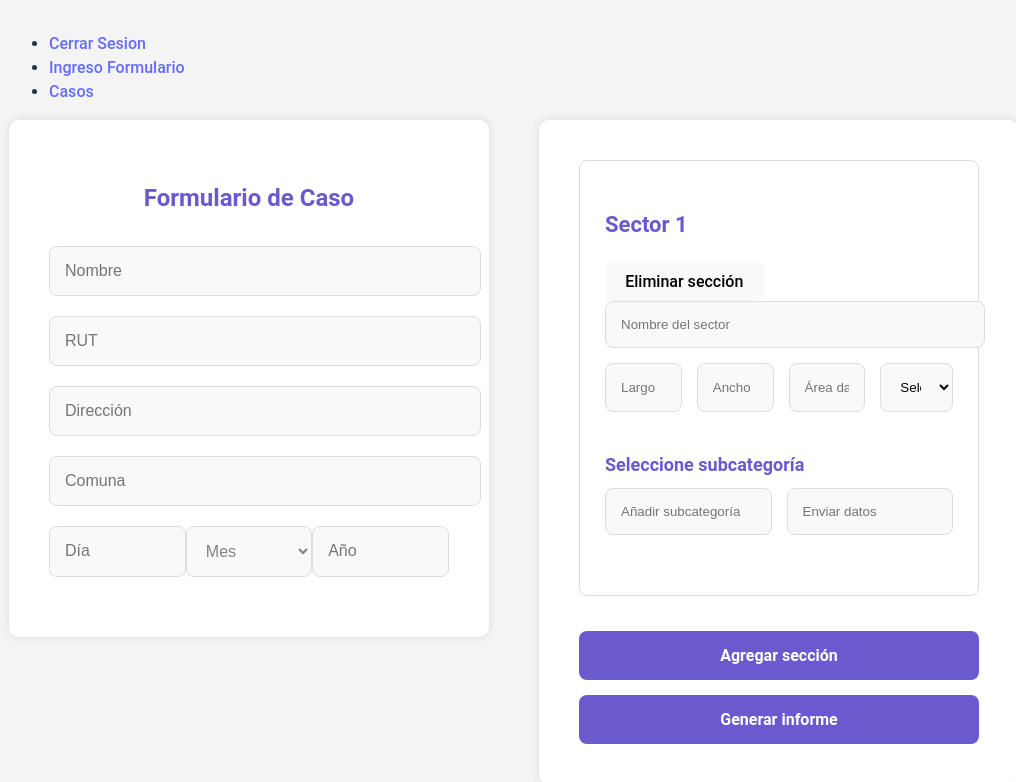
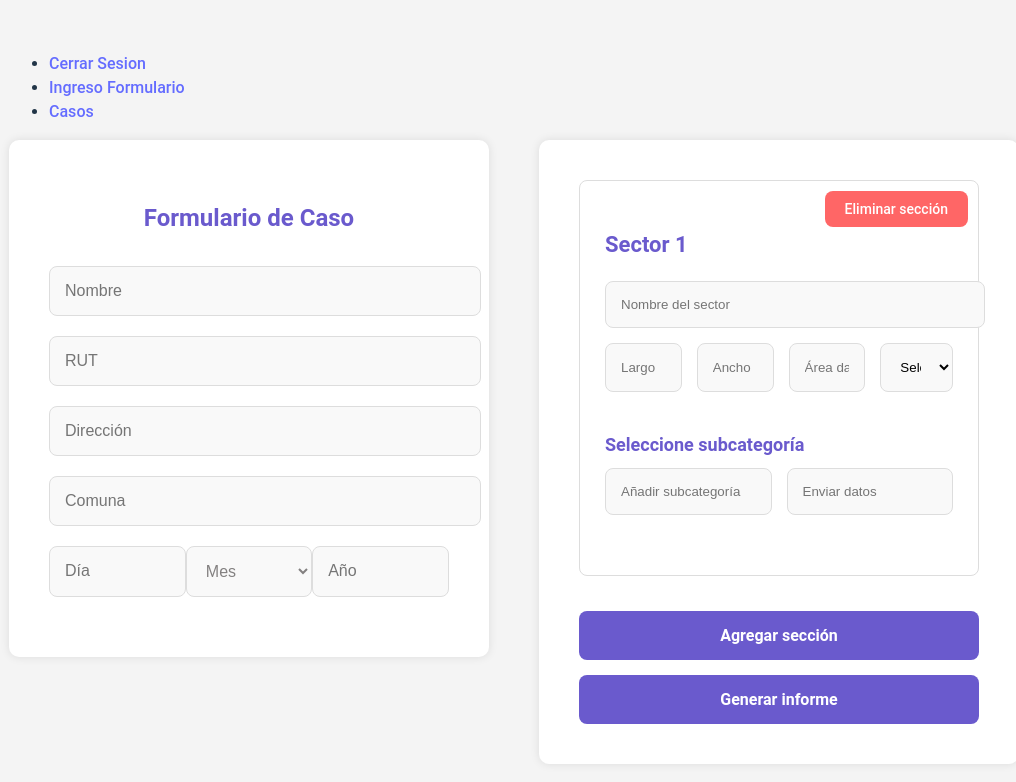
Before and after one commit to eduardoscrs/front-integra2, a React (Vite) app: page /ingreso-formulario in a window 1280 px wide. Shown: the top 782 px of the page, without its empty margins (126-1142 px from the left). Built offline with nearby package versions, Linux system fonts and the light colour scheme.

Commit message:
arreglo de boton eliminar

```diff
--- a/src/styles/Formulario.css
+++ b/src/styles/Formulario.css
@@ -99,6 +99,23 @@ form select:valid {
     margin-bottom: 20px;
     font-weight: bold;
 }
+button[type="button"].delete-section-button {
+    background-color: #ff6666;
+    color: white;
+    padding: 10px 20px;
+    border: none;
+    border-radius: 8px;
+    position: absolute;
+    top: 10px;
+    right: 10px;
+    cursor: pointer;
+    font-size: 14px;
+}
+
+button[type="button"].delete-section-button:hover {
+    background-color: #e05555;
+}
+
 
 /* Estilo para los inputs y selects en fila */
 .inputs-row {
```
